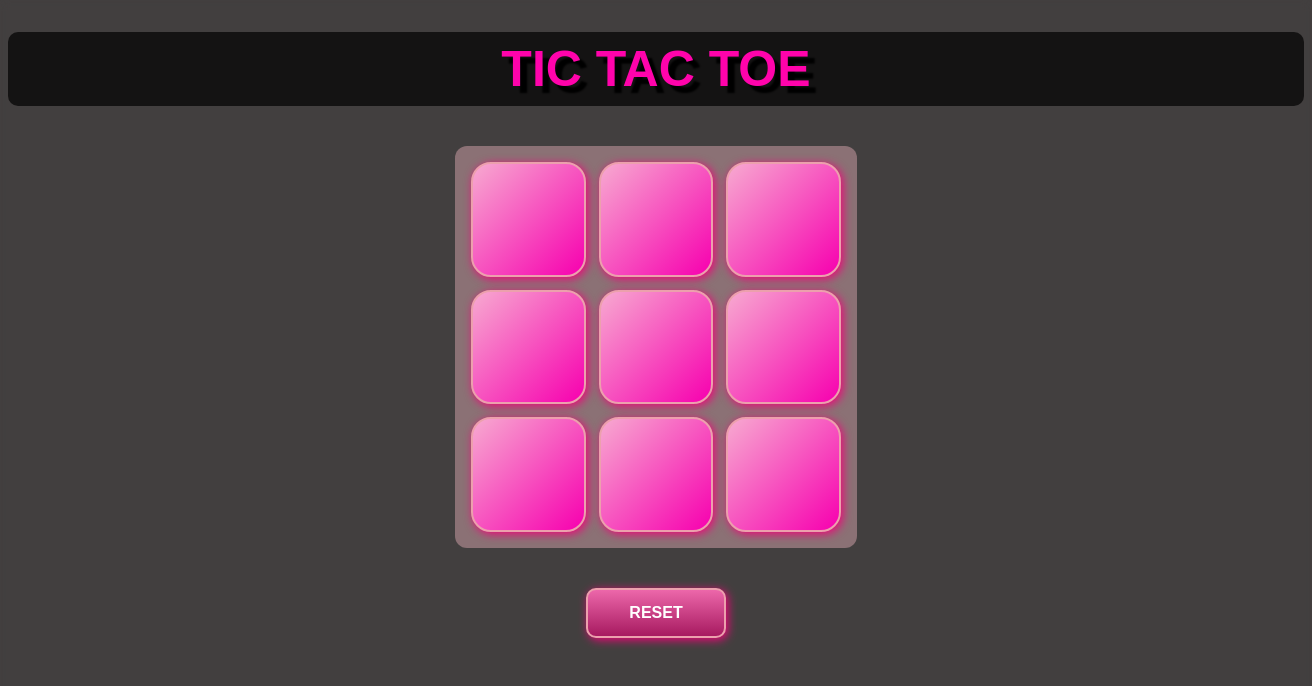
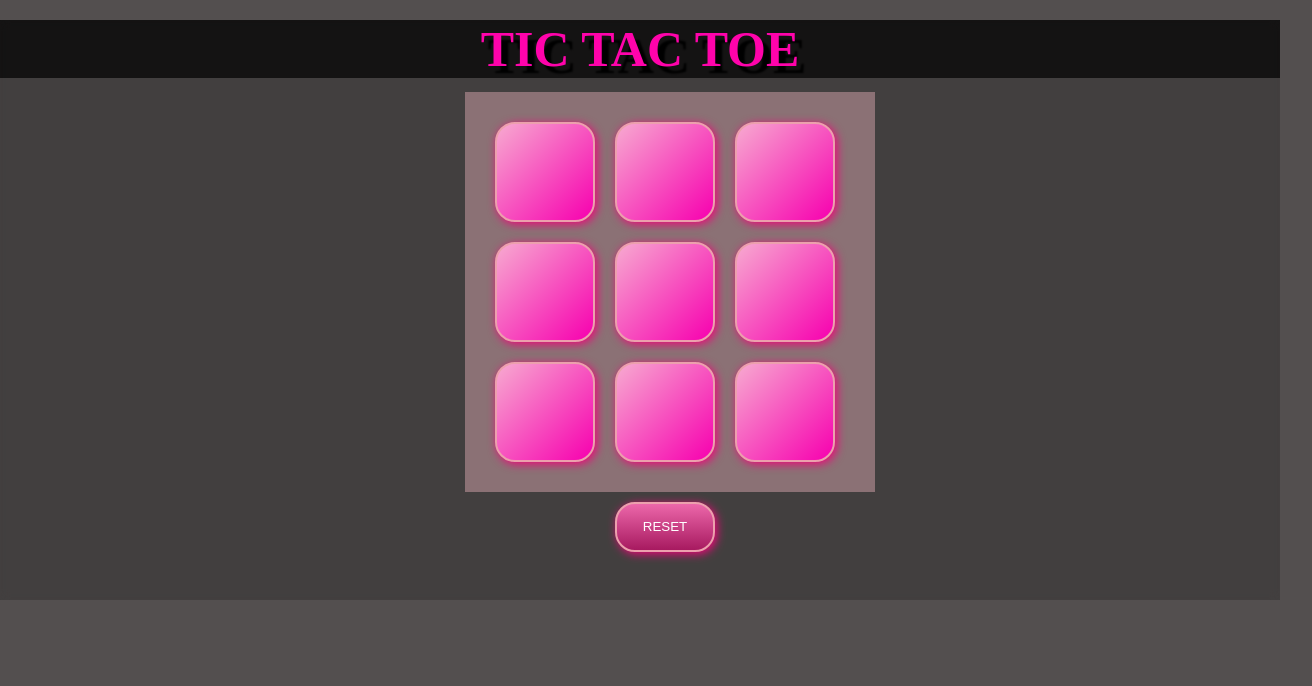
Before and after one commit to ZadeChaitanya/Tic-Tac-Toe-, a plain HTML site: page index.html in a window 1280 px wide. Shown: the whole page, 1312 px wide, since content can reach past the window. Drawn offline with Linux system fonts and the light colour scheme.

Commit message:
Update index.html

```diff
--- a/index.html
+++ b/index.html
@@ -4,6 +4,7 @@
 <head>
      <meta charset="UTF-8">
      <meta name="viewport" content="width=device-width, initial-scale=1.0">
+     <link rel="stylesheet" href="">
      <title>TIC TAC TOE</title>
      <style>
           body {
@@ -13,108 +14,112 @@
                background-image: url(bg.jpg);
                background-position: center;
                background-size: cover;
-               font-family: sans-serif;
+
+
+          }
+
+          .main_div {
+               height: auto;
+               width: 370px;
+               float: left;
+               background-color: rgba(255, 192, 203, 0.384);
+               margin-left: 465px;
+               margin-top: -20px;
+               padding: 20px;
           }
 
           .blur {
-               min-height: 100vh;
+               height: 580px;
                width: 100%;
+               margin: 0;
                backdrop-filter: blur(5px);
                background-color: rgba(0, 0, 0, 0.2);
-               display: flex;
-               flex-direction: column;
-               align-items: center;
-               justify-content: flex-start;
-               padding: 1rem;
+          }
+
+
+          button {
+               float: left;
+               height: 100px;
+               width: 100px;
+               margin: 10px;
+               background-image: linear-gradient(to bottom right, rgb(247, 169, 208), rgb(247, 0, 175));
+               border: 2px solid rgb(236, 160, 173);
+               text-align: center;
+               border-radius: 20px;
+               box-shadow: 2px 2px 10px rgb(243, 3, 123);
+               color: rgb(255, 255, 255);
+          }
+
+          button:hover {
+               background-image: linear-gradient(to top left, rgb(255, 169, 208), rgb(247, 0, 175));
+               box-shadow: 5px 5px 5px rgb(255, 20, 147);
+               cursor: pointer;
+               transform: scale(1.1);
+          }
+
+          h1 {
+               font-weight: 400;
+               font-size: 90px;
+               margin-top: -5px;
           }
 
           #heading {
                font-weight: bold;
-               font-size: 8vw;
+               font-size: 50px;
                color: rgb(255, 3, 171);
                text-align: center;
-               margin: 1rem 0;
+               margin-top: 20px;
                text-shadow: 7px 7px 2px rgb(0, 0, 0);
+
                background-color: rgba(0, 0, 0, 0.7);
-               padding: 0.5rem;
-               border-radius: 10px;
-               width: 100%;
           }
 
           #msg1 {
                width: 100%;
                font-weight: bold;
-               font-size: 10vw;
+               font-size: 100px;
                color: rgb(255, 3, 171);
                text-align: center;
-               margin-top: 1rem;
+               margin-top: 10px;
                text-shadow: 7px 7px 2px rgb(0, 0, 0);
                background-color: rgba(0, 0, 0, 0.7);
-               display: none;
-          }
+               position: absolute;
+               margin-top: 123px;
+               z-index: 10;
 
-          .main_div {
-               display: grid;
-               grid-template-columns: repeat(3, 1fr);
-               gap: 0.8rem;
-               width: 100%;
-               max-width: 370px;
-               margin: 1.5rem auto;
-               background-color: rgba(255, 192, 203, 0.384);
-               padding: 1rem;
-               border-radius: 12px;
-          }
-
-          button {
-               aspect-ratio: 1/1;
-               width: 100%;
-               background-image: linear-gradient(to bottom right, rgb(247, 169, 208), rgb(247, 0, 175));
-               border: 2px solid rgb(236, 160, 173);
-               border-radius: 20px;
-               box-shadow: 2px 2px 10px rgb(243, 3, 123);
-               color: #fff;
-               font-size: 2.5rem;
-               font-weight: bold;
-               cursor: pointer;
-               transition: all 0.2s ease-in-out;
-          }
-
-          button:hover {
-               background-image: linear-gradient(to top left, rgb(255, 169, 208), rgb(247, 0, 175));
-               box-shadow: 5px 5px 5px rgb(255, 20, 147);
-               transform: scale(1.05);
           }
 
           #reset1 {
                height: 50px;
-               width: 140px;
-               margin: 1rem auto;
+               width: 100px;
+               clear: left;
+               margin-left: 615px;
                background-image: linear-gradient(rgb(236, 103, 170), rgb(167, 26, 96));
                border: 2px solid rgb(236, 160, 173);
                text-align: center;
-               border-radius: 10px;
-               font-size: 1rem;
-               font-weight: bold;
-               color: #fff;
-               box-shadow: 2px 2px 10px rgb(243, 3, 123);
-               cursor: pointer;
-               display: block;
+          }
+          @media(max-width:567px){
+               .main_div{
+                    width: 86%;
+                    margin:0;
+                    padding: 7%;
+                    text-align: center;
+
+               }
+               .blur{
+                    width: 100%;
+               }
+               #reset1{
+                    margin-left:35%;
+               }
+               button{
+                    width:28%;
+                    margin: 2%;
+
+               }
+
           }
 
-          /* Larger screens */
-          @media (min-width: 768px) {
-               #heading {
-                    font-size: 50px;
-               }
-
-               #msg1 {
-                    font-size: 70px;
-               }
-
-               button {
-                    font-size: 3rem;
-               }
-          }
      </style>
 </head>
 
@@ -123,36 +128,22 @@
           <h1 id="heading">TIC TAC TOE</h1>
           <div id="msg1"></div>
           <div class="main_div">
-               <button onclick="input1()">
-                    <h1 id="1"></h1>
-               </button>
-               <button onclick="input2()">
-                    <h1 id="2"></h1>
-               </button>
-               <button onclick="input3()">
-                    <h1 id="3"></h1>
-               </button>
-               <button onclick="input4()">
-                    <h1 id="4"></h1>
-               </button>
-               <button onclick="input5()">
-                    <h1 id="5"></h1>
-               </button>
-               <button onclick="input6()">
-                    <h1 id="6"></h1>
-               </button>
-               <button onclick="input7()">
-                    <h1 id="7"></h1>
-               </button>
-               <button onclick="input8()">
-                    <h1 id="8"></h1>
-               </button>
-               <button onclick="input9()">
-                    <h1 id="9"></h1>
-               </button>
+               <button onclick="input1()"> <h1 id="1"> </h1> </button>
+               <button onclick="input2()"> <h1 id="2"> </h1> </button>
+               <button onclick="input3()"> <h1 id="3"> </h1> </button>
+               <button onclick="input4()"> <h1 id="4"> </h1> </button>
+               <button onclick="input5()"> <h1 id="5"> </h1> </button>
+               <button onclick="input6()"> <h1 id="6"> </h1> </button>
+               <button onclick="input7()"> <h1 id="7"> </h1> </button>
+               <button onclick="input8()"> <h1 id="8"> </h1> </button>
+               <button onclick="input9()"> <h1 id="9"> </h1> </button>
           </div>
-          <button id="reset1" onclick="handlerReset()">RESET</button>
+          <div >
+               <h1 id="chance"> </h1>
+          </div>
+          <button id="reset1" onclick="handlerReset()"> RESET </button>
      </div>
+
      <script>
 
 
@@ -337,6 +328,7 @@
                checkx();
                check0();
           }
+
           function checkx() {
                if ((array1[0] == 'X' && array1[3] == 'X' && array1[6] == 'X') || (array1[1] == 'X' && array1[4] == 'X' && array1[7] === 'X') || (array1[2] == 'X' && array1[5] == 'X' && array1[8] == 'X') || (array1[3] == 'X' && array1[4] == 'X' && array1[5] == 'X') || (array1[0] == 'X' && array1[1] == 'X' && array1[2] == 'X') || (array1[6] == 'X' && array1[7] == 'X' && array1[8] == 'X') || (array1[0] == 'X' && array1[4] == 'X' && array1[8] == 'X') || (array1[2] == 'X' && array1[4] == 'X' && array1[6] == 'X')) {
                     console.log("cheking")
@@ -351,6 +343,7 @@
                     document.getElementById('msg1').setAttribute('style', ' width: 100% , font-weight:bold , font-size: 100px , color:rgb(255, 3, 171) , text-align: center , margin-top: 10px , text-shadow: 7px 7px 2px rgb(0, 0, 0) , background-color: rgba(0, 0, 0, 0.7) , position: absolute ,margin-top: 123px , display:block');
                }
           }
+
           function check0() {
                if ((array1[0] == '0' && array1[3] == '0' && array1[6] == '0') || (array1[1] == '0' && array1[4] == '0' && array1[7] == '0') || (array1[2] == '0' && array1[5] == '0' && array1[8] == '0') || (array1[0] == '0' && array1[1] == '0' && array1[2] == '0') || (array1[3] == '0' && array1[4] == '0' && array1[5] == '0') || (array1[6] == '0' && array1[7] == '0' && array1[8] == '0') || (array1[0] == '0' && array1[4] == '0' && array1[8] == '0') || (array1[2] == '0' && array1[4] == '0' && array1[6] == '0')) {
                     console.log("cheking")
@@ -364,7 +357,10 @@
                     document.getElementById('msg1').innerText = " MATCH DRAW ";
                     document.getElementById('msg1').setAttribute('style', ' width: 100% , font-weight:bold , font-size: 100px , color:rgb(255, 3, 171) , text-align: center , margin-top: 10px , text-shadow: 7px 7px 2px rgb(0, 0, 0) , background-color: rgba(0, 0, 0, 0.7) , position: absolute ,margin-top: 123px , display:block');
                }
+
           }
+
+
           function reset1() {
                let a1 = 1;
                let array2 = new Array;
```
